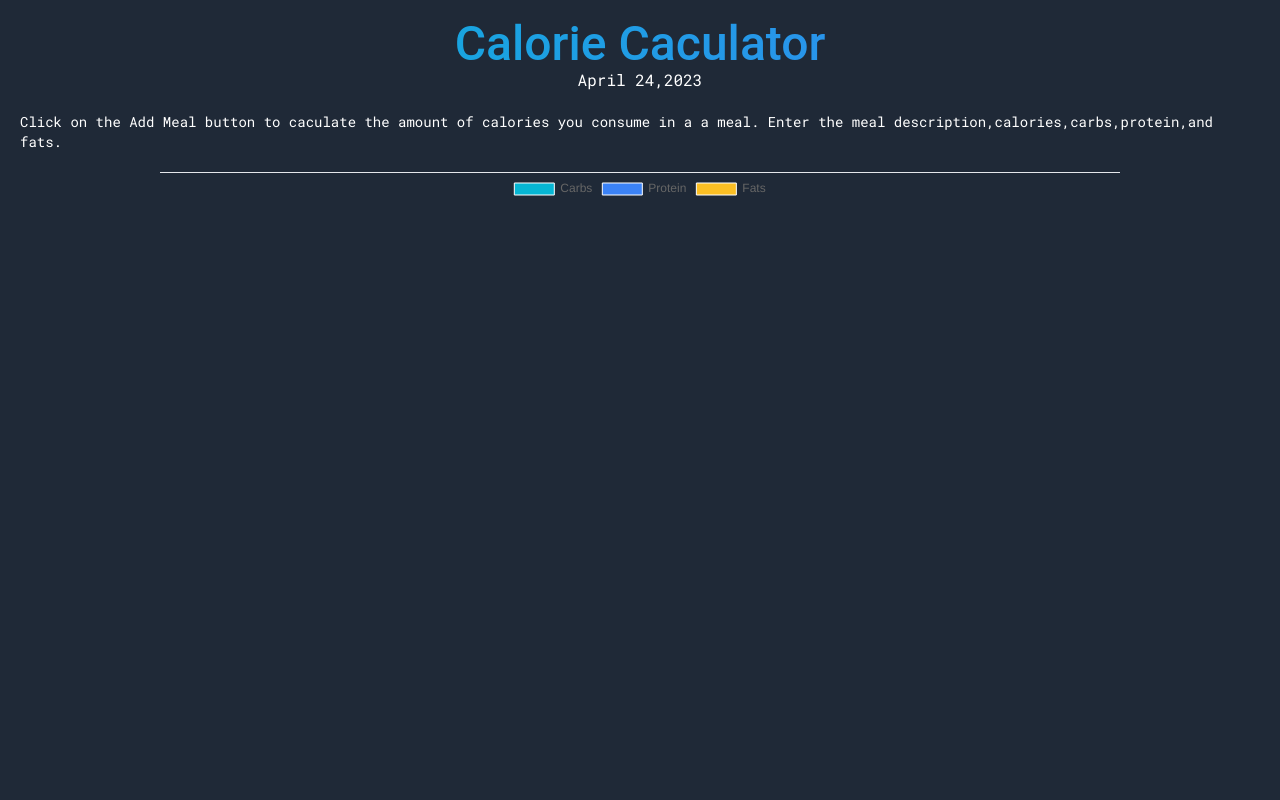
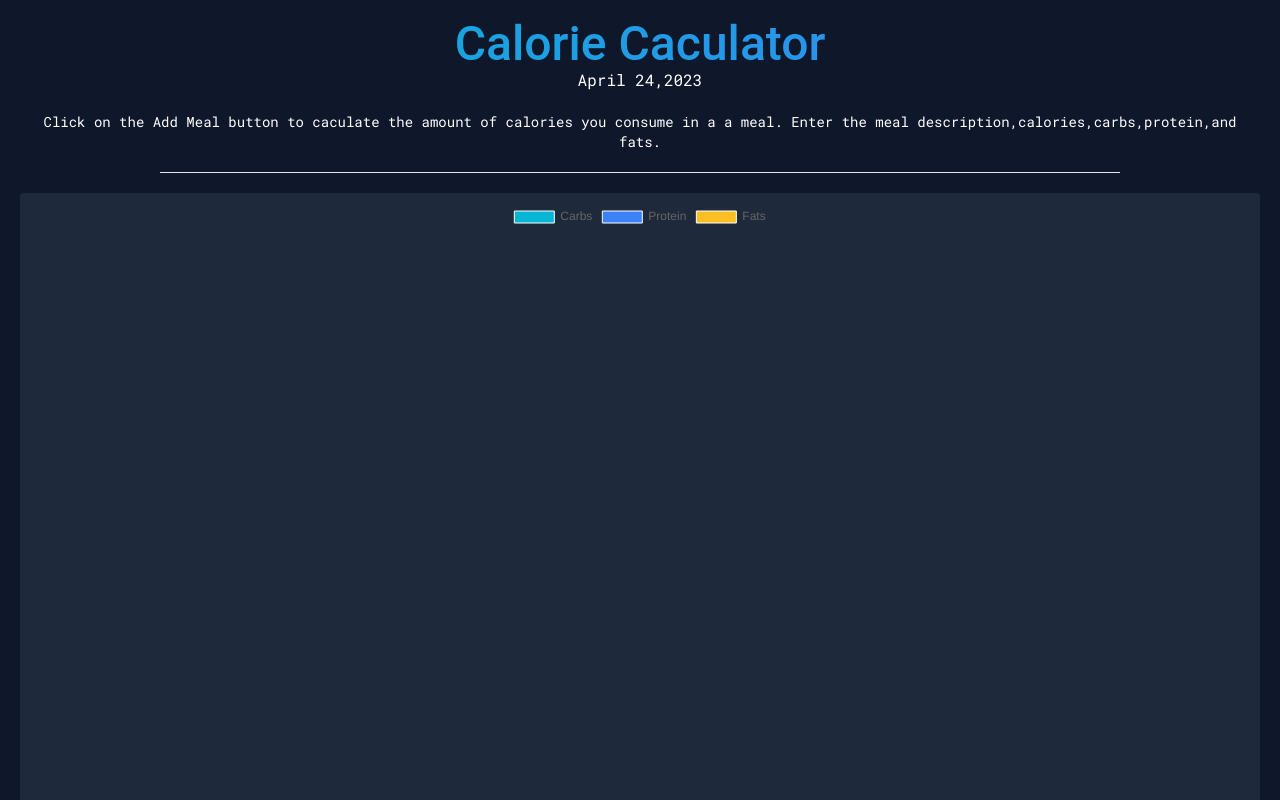
Before and after one commit to amchatman/Calorie-caculator, a website: page src/index.html in a window 1280 px wide. Shown: the top 800 px of the page. Drawn offline with nearby package versions, Linux system fonts and the light colour scheme.

Commit message:
Chart Update -Stylize Chart -Update text -Create new container -Update button

```diff
--- a/src/index.html
+++ b/src/index.html
@@ -11,28 +11,30 @@
     <title>Calorie Caculator</title>
     <script src="https://cdn.jsdelivr.net/npm/chart.js"></script>
 </head>
-<body class="font-display bg-gray-800 text-white">
+<body class="font-display bg-slate-900 text-white">
    <header class="m-5">
         <h1 class="font-sans font-medium text-center text-5xl bg-gradient-to-r from-cyan-500 to-blue-500 bg-clip-text text-transparent">Calorie Caculator</h1>
         <p id="todayDate" class="text-center text-white"></p>
    </header>
    <main>
         <div class="mt-0 mb-auto mx-5 text-sm">
-            <p class="text-sm">
+            <p class="text-sm text-center">
                 Click on the Add Meal button to caculate the amount of calories you consume in a
                 a meal. Enter the meal description,calories,carbs,protein,and fats.
             </p>
         </div>
 
         <hr class="w-9/12 mt-5 mb-auto mx-auto">
-        <div class="flex justify-center">
+        <div class="flex justify-center bg-slate-800 m-5 p-2 rounded">
            <!--Graph Div goes Here-->
            <canvas  id="myChart"> </canvas>
         </div>
        <hr class="w-9/12 mt-5 mb-auto mx-auto">
         <section class="m-5 p-2 rounded">
             <!--Input list -->
-            <button onclick="dropDownMenu()" class="text-white border-2 px-2 py-1">Add Meal</button>
+            <div class="flex justify-center">
+                <button onclick="dropDownMenu()" class="text-white border-2 px-2 py-1">Add Meal</button>
+            </div>
             <form id="calorieForm" class="p-3 border-2 mt-3 hidden">
                 <div class="my-2.5">
                     <label for="name" class="block float-left w-28 text-sm">Description</label>
```
Also changed, not shown: dist/output.css.
